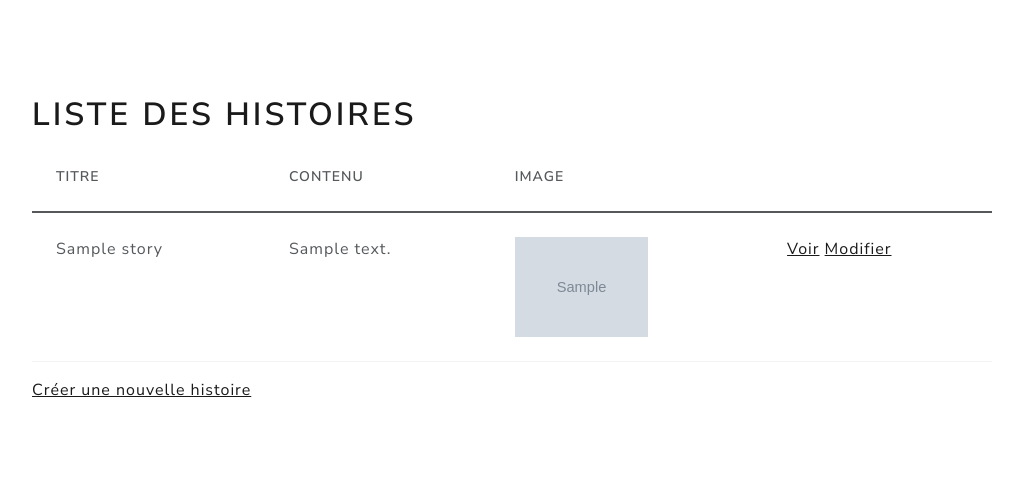
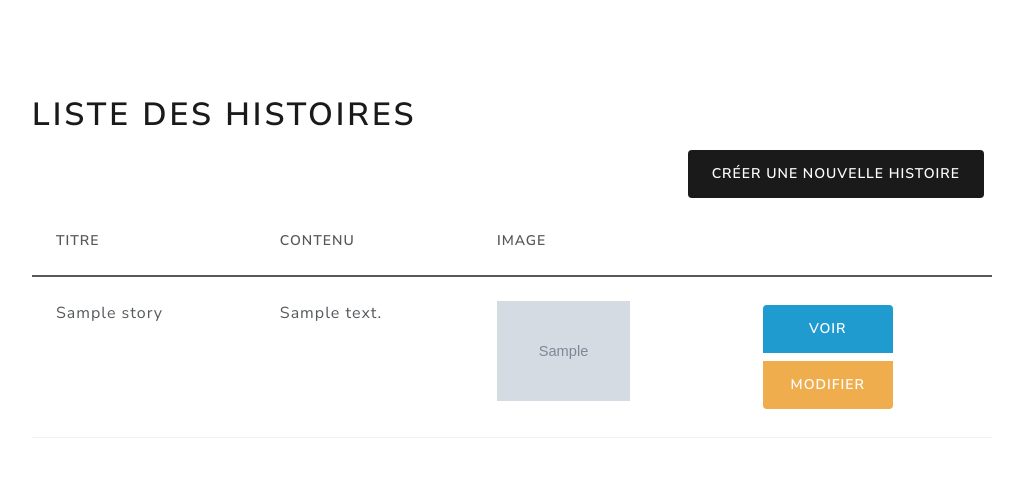
Before and after one commit to Xavier-Prado/ostory, a Symfony app: template templates/story/index.html.twig in a window 1280 px wide. Shown: the part 92-569 px from the top of the page, without its empty margins (128-1151 px from the left). Run offline with Twig, Linux system fonts and the light colour scheme; the template is opened without the code that fills it: most values are stand-ins (such as "Sample title", 1, 10 or a date in 2020); grey boxes marked "Sample" are stand-in pictures; some libraries are stand-ins or nearby versions.

Commit message:
color button backoffice on crud story

```diff
--- a/templates/choice/index.html.twig
+++ b/templates/choice/index.html.twig
@@ -6,7 +6,7 @@
 <div class="my-5 py-5">
     <div class="col-lg-9 mx-auto">
     <h1>Liste des choix</h1>
-    <a class="btn btn-primary float-end m-2"href="{{ path('app_choice_new') }}">Créer un nouveau choix</a>
+    <a class="btn btn-primary float-end m-2" href="{{ path('app_choice_new') }}">Créer un nouveau choix</a>
 
     <table class="table table-hover">
         <thead>
@@ -28,7 +28,7 @@
                 <td>
                 <div class="btn-group-vertical">
                     <a class="btn btn-info m-1" href="{{ path('app_choice_show', {'id': choice.id}) }}">Voir</a>
-                    <a class="btn btn-warning m-1"href="{{ path('app_choice_edit', {'id': choice.id}) }}">Modifier</a>
+                    <a class="btn btn-warning m-1" href="{{ path('app_choice_edit', {'id': choice.id}) }}">Modifier</a>
                 </div>
                 </td>
             </tr>
--- a/templates/story/_delete_form.html.twig
+++ b/templates/story/_delete_form.html.twig
@@ -1,4 +1,4 @@
 <form method="post" action="{{ path('app_story_delete', {'id': story.id}) }}" onsubmit="return confirm('Are you sure you want to delete this item?');">
     <input type="hidden" name="_token" value="{{ csrf_token('delete' ~ story.id) }}">
-    <button class="btn btn-danger float-end">Supprimer</button>
+    <button class="btn btn-danger col-2 m-1">Supprimer</button>
 </form>
--- a/templates/story/_form.html.twig
+++ b/templates/story/_form.html.twig
@@ -1,4 +1,4 @@
 {{ form_start(form) }}
     {{ form_widget(form) }}
-    <button class="btn btn-primary">{{ button_label|default('Ajouter !') }}</button>
+    <button class="btn btn-primary col-2 m-1">{{ button_label|default('Ajouter !') }}</button>
 {{ form_end(form) }}
--- a/templates/story/edit.html.twig
+++ b/templates/story/edit.html.twig
@@ -5,13 +5,14 @@
 {% block body %}
 <div class="my-5 py-5">
     <div class="col-lg-6 mx-auto">
+    <a class="btn btn-info m-1 float-end" href="{{ path('app_story_index') }}">Revenir à la liste</a>
+
     <h1>Modifier une histoire</h1>
 
     {{ include('story/_form.html.twig', {'button_label': 'Mettre à jour'}) }}
 
     {{ include('story/_delete_form.html.twig') }}
 
-    <a href="{{ path('app_story_index') }}">Revenir à la liste</a>
 
     </div>
 </div>
--- a/templates/story/index.html.twig
+++ b/templates/story/index.html.twig
@@ -7,8 +7,9 @@
 <div class="my-5 py-5">
     <div class="col-lg-9 mx-auto">
     <h1>Liste des histoires</h1>
+    <a class="btn btn-primary float-end m-2" href="{{ path('app_story_new') }}">Créer une nouvelle histoire</a>
 
-    <table class="table">
+    <table class="table table-hover">
         <thead>
             <tr>
                 <th>Titre</th>
@@ -23,8 +24,10 @@
                 <td>{{ story.content }}</td>
                 <td><img src="{{ story.image }}" height="100px" alt="poster de {{ story.title }}"></td>
                 <td>
-                    <a href="{{ path('app_story_show', {'id': story.id}) }}">Voir</a>
-                    <a href="{{ path('app_story_edit', {'id': story.id}) }}">Modifier</a>
+                <div class="btn-group-vertical">
+                    <a class="btn btn-info m-1" href="{{ path('app_story_show', {'id': story.id}) }}">Voir</a>
+                    <a class="btn btn-warning m-1" href="{{ path('app_story_edit', {'id': story.id}) }}">Modifier</a>
+                </div>
                 </td>
             </tr>
         {% else %}
@@ -35,5 +38,5 @@
         </tbody>
     </table>
 
-    <a href="{{ path('app_story_new') }}">Créer une nouvelle histoire</a>
+
 {% endblock %}
--- a/templates/story/new.html.twig
+++ b/templates/story/new.html.twig
@@ -6,9 +6,10 @@
 
 <div class="my-5 py-5">
     <div class="col-lg-6 mx-auto">
+    <a class="btn btn-info m-1 float-end" href="{{ path('app_story_index') }}">Revenir à la liste</a>
+
     <h1>Ajouter une histoire</h1>
     {{ include('story/_form.html.twig') }}
-    <a href="{{ path('app_story_index') }}">Revenir à la liste</a>
     </div>
 </div>
 
```
Also changed, not shown: templates/story/show.html.twig (+5 -3 lines).
